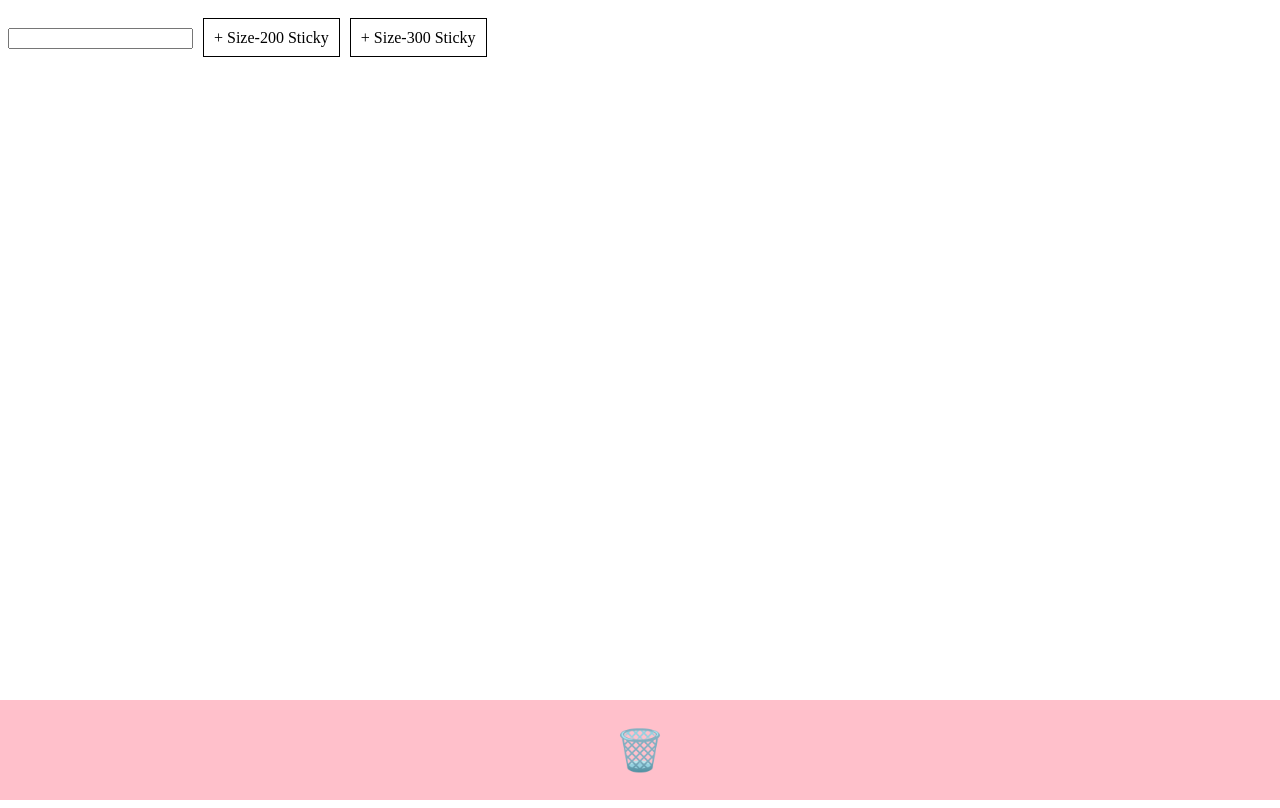
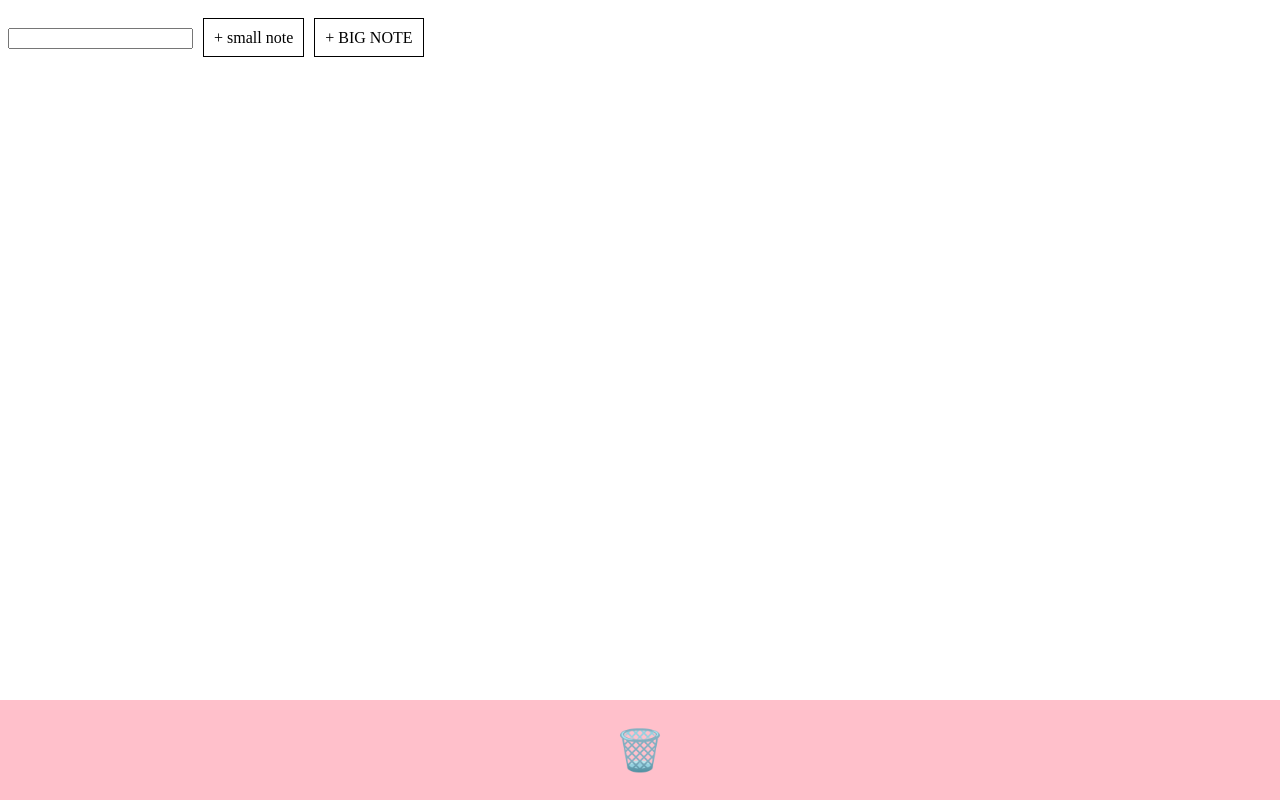
Before and after one commit to carloferrer/tempo-frontend-exercise, a React (Vite) app: page / in a window 1280 px wide. Built offline with nearby package versions, Linux system fonts and the light colour scheme.

Commit message:
Improve button copy

```diff
--- a/src/components/AddStickyButton.tsx
+++ b/src/components/AddStickyButton.tsx
@@ -16,6 +16,7 @@ export const AddStickyButton = ({
 }: AddStickyButtonProps) => {
   const mouseAtCenterShift = useMemo(() => size / 2, [size]);
   const newId = useMemo(() => Object.keys(stickies).length, [stickies]);
+  const label = size === 200 ? 'small note' : 'BIG NOTE';
 
   return (
     <a
@@ -34,7 +35,7 @@ export const AddStickyButton = ({
       }}
       style={{ marginLeft: 10, padding: 10, border: 'solid black 1px' }}
     >
-      + Size-{size} Sticky
+      + {label}
     </a>
   );
 };
```
